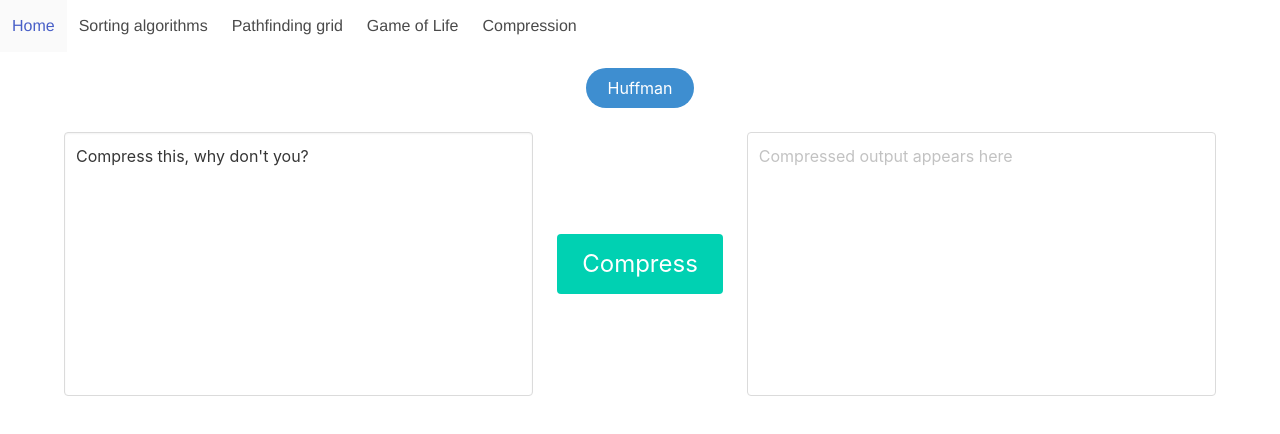
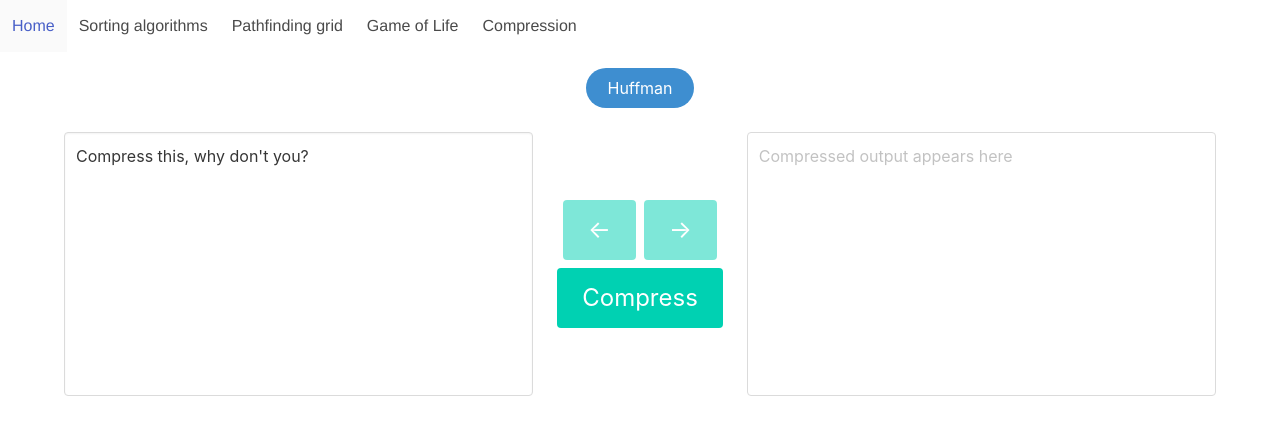
Before and after one commit to torbjbak/WebVisualizer, a Vue app: page /compression in a window 1280 px wide. Shown: the top 434 px of the page. Built offline with nearby package versions, Linux system fonts and the light colour scheme.

Commit message:
added more functinality to Hoffman encoder

```diff
--- a/src/algorithms/Huffman.js
+++ b/src/algorithms/Huffman.js
@@ -1,8 +1,29 @@
-export const huffman = async(input, output) => {
+export const huffman = function(input) {
+    let output = []
+    let infoText = []
+
     const countMap = countChars(input)
+    output.push(countMap.toString())
+    infoText.push("Count map of characters in input string.")
+
     const tree = getTree(countMap)
+    // output.push(tree.toString())
+    // infoText.push("Huffman tree based on count map.")
+
     const codingMap = getCodingMap(tree)
-    output.value = getString(input, codingMap)
+    output.push(codingMap.toString())
+    infoText.push("Encoding map based on Huffman tree.")
+
+    const binaryString = getString(input, codingMap)
+    output.push(binaryString)
+    infoText.push(
+        "New binary string. Using Hoffman algorithm, new bit count is "
+        + (100 * binaryString.length / (8 * input.length)).toFixed(2)
+        + "% of original count."
+    )
+    console.log(output)
+    console.log(infoText)
+    return [output, infoText]
 }
 
 class Node {
@@ -79,3 +100,11 @@ const getString = function(input, codingMap) {
 
     return binaryString
 }
+
+Object.prototype.toString = function() {
+    let str = ""
+    for(const key in this) {
+        str = str + `'${key}':${this[key]},  `
+    }
+    return str
+}
--- a/src/views/Compression.vue
+++ b/src/views/Compression.vue
@@ -14,21 +14,43 @@
                     class="textarea has-fixed-size"
                     rows="10"
                     placeholder="Enter an input text to be compressed"
-                    v-model="compInput"
+                    v-model="input"
                 />
             </div>
             <div class="column is-narrow is-flex">
-                <button class="button is-large is-primary" @click="compress(compInput)">Compress</button>
+                <div class="buttons">
+                    <div class="arrows">
+                        <button
+                            class="button is-large is-primary"
+                            :disabled="!hasRun || outputIndex <= 0"
+                            @click="outputIndex = outputIndex - 1"
+                            >&#8592;
+                        </button>
+                        <button
+                            class="button is-large is-primary"
+                            :disabled="!hasRun || outputIndex >= 2"
+                            @click="outputIndex = outputIndex + 1"
+                            >&#8594;
+                        </button>
+                    </div>
+
+                    <button
+                        class="button is-large is-primary"
+                        :disabled="input == ''"
+                        @click="compress()"
+                        >Compress
+                    </button>
+                </div>
             </div>
             <div class="column">
                 <textarea
                     class="textarea has-fixed-size"
                     rows="10"
                     placeholder="Compressed output appears here"
-                    v-model="compOutput"
+                    v-model="output[outputIndex]"
                     readonly
                 />
-                <div class="block">{{ compInfo }}</div>
+                <div class="block">{{ infoText[outputIndex] }}</div>
             </div>
         </div>
 
@@ -43,25 +65,29 @@ export default {
     name: 'Compression',
 
     setup () {
+        const selectedComp = ref("Huffman")
+        const input = ref("Compress this, why don't you?")
+        const output = ref([])
+        const infoText = ref([])
+        const outputIndex = ref(0)
+        const hasRun = ref(false)
 
-        const selectedComp = ref("Huffman")
-        const compInfo = ref(" ")
-        const compInput = ref("Compress this, why don't you?")
-        const compOutput = ref("")
+        const compress = function() {
+            let out = huffman(input.value)
+            output.value = out[0]
+            infoText.value = out[1]
 
-        const compress = async() => {
-            await huffman(compInput.value, compOutput)
-
-            compInfo.value = "Using " + selectedComp.value + " algorithm, new bit count is "
-                + (100 * compOutput.value.length / (8 * compInput.value.length)).toFixed(2) + "% of original count."
+            outputIndex.value = 0
+            hasRun.value = true
         }
-
 
         return {
             selectedComp,
-            compInfo,
-            compInput,
-            compOutput,
+            input,
+            output,
+            infoText,
+            outputIndex,
+            hasRun,
             compress
         }
     }
@@ -72,7 +98,14 @@ export default {
 .buttons {
     justify-content: center;
 }
-.columns button {
-    margin: auto;
+
+.buttons {
+    display: flex;
+    flex-direction: column;
+
+}
+.arrows {
+    display: flex;
+    flex-direction: row;
 }
 </style>
```
